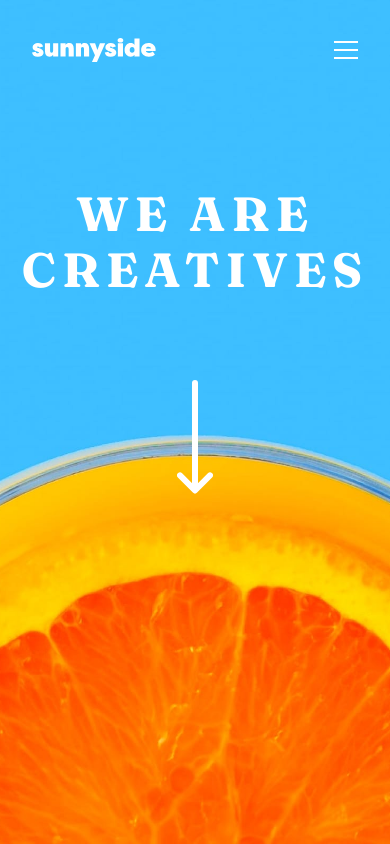
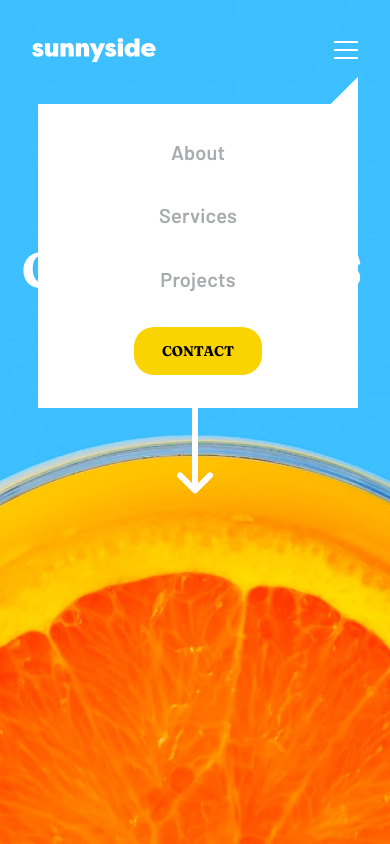
Before and after one commit to fadialjawhary0/sunnyside-agency, a React (Create React App) app: page / in a window 390 px wide. Both pictures are taken after a click on the picture 346 px from the left and 50 px from the top of the page. Shown: the top 844 px of the page. Built offline with nearby package versions, Linux system fonts and the light colour scheme.

Commit message:
Created hamburger menu

```diff
--- a/src/components/AppBar.jsx
+++ b/src/components/AppBar.jsx
@@ -1,6 +1,6 @@
-import React from 'react';
+import React, { useState } from 'react';
 
-import { Box, Button, Grid, useMediaQuery } from '@mui/material';
+import { Box, Button, Grid, Link, useMediaQuery } from '@mui/material';
 import { useTheme } from '@emotion/react';
 
 import LogoIcon from '../assets/logo.svg';
@@ -9,6 +9,8 @@ import HamburgerIcon from '../assets/icon-hamburger.svg';
 const AppBar = () => {
   const theme = useTheme();
   const isMobile = useMediaQuery(theme.breakpoints.down('sm'));
+
+  const [hamburgerMenuOpen, setHamburgerMenuOpen] = useState(false);
 
   return (
     <Grid
@@ -30,11 +32,13 @@ const AppBar = () => {
       </Grid>
 
       {isMobile ? (
+        <>
           <Grid item>
             <Box
               component="img"
               alt="Hamburger menu button"
               src={HamburgerIcon}
+              onClick={() => setHamburgerMenuOpen(!hamburgerMenuOpen)}
               sx={{
                 cursor: 'pointer',
                 width: '100%',
@@ -43,6 +47,81 @@ const AppBar = () => {
               }}
             />
           </Grid>
+          <Box
+            sx={{
+              display: 'flex',
+              flexDirection: 'column',
+              justifyContent: 'center',
+              alignItems: 'center',
+              gap: '2rem',
+              position: 'absolute',
+              zIndex: '100',
+              top: '6.5rem',
+              right: '2rem',
+              width: '20rem',
+              height: '19rem',
+              backgroundColor: '#ffffff',
+              opacity: hamburgerMenuOpen ? 1 : 0,
+              transition: 'opacity 0.5s ease-in-out',
+              '&::before': {
+                content: '""',
+                position: 'absolute',
+                top: '-19px',
+                right: '-20px',
+                border: '20px solid transparent',
+                borderLeftColor: '#ffffff',
+                transform: 'rotate(45deg)',
+              },
+            }}>
+            <Link
+              variant="subtitle2"
+              sx={{
+                fontSize: '1.25rem',
+                textDecoration: 'none',
+                color: 'hsl(210, 4%, 67%)',
+                opacity: hamburgerMenuOpen ? 1 : 0,
+                transition: 'opacity 1s ease-in-out',
+              }}>
+              About
+            </Link>
+            <Link
+              variant="subtitle2"
+              sx={{
+                fontSize: '1.25rem',
+                textDecoration: 'none',
+                color: 'hsl(210, 4%, 67%)',
+                opacity: hamburgerMenuOpen ? 1 : 0,
+                transition: 'opacity 1.3s ease-in-out',
+              }}>
+              Services
+            </Link>
+            <Link
+              variant="subtitle2"
+              sx={{
+                fontSize: '1.25rem',
+                textDecoration: 'none',
+                color: 'hsl(210, 4%, 67%)',
+                opacity: hamburgerMenuOpen ? 1 : 0,
+                transition: 'opacity 1.6s ease-in-out',
+              }}>
+              Projects
+            </Link>
+            <Button
+              variant="contain"
+              sx={{
+                backgroundColor: 'hsl(51, 100%, 49%)',
+                color: '#000000',
+                borderRadius: 5,
+                width: '8rem',
+                height: '3rem',
+                fontFamily: '"Fraunces", serif',
+                opacity: hamburgerMenuOpen ? 1 : 0,
+                transition: 'opacity 1.9s ease-in-out',
+              }}>
+              CONTACT
+            </Button>
+          </Box>
+        </>
       ) : (
         <Grid item sx={{ display: 'flex', gap: '1rem' }}>
           <Button>About</Button>
```
Lines whose indentation alone changed are shown as unchanged.
